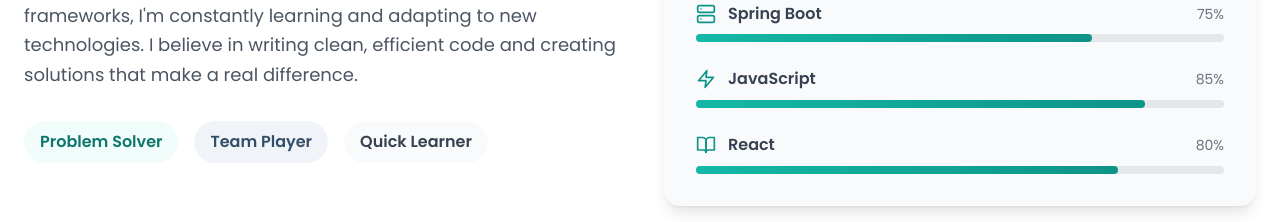
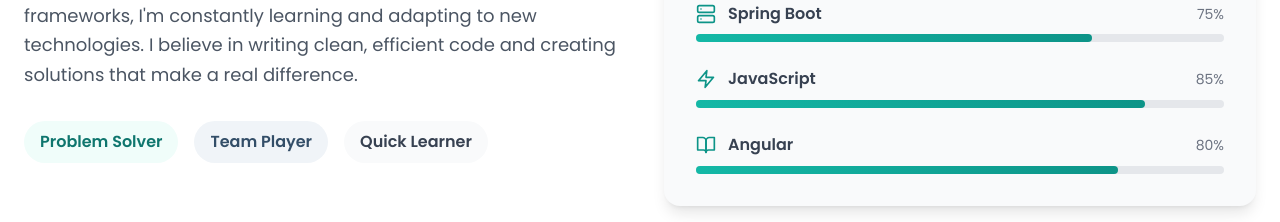
Before and after one commit to HariKumarSiriki/portfolio, a React (Vite) app: page / in a window 1280 px wide. Shown: the part 1164-1386 px from the top of the page. Built offline with nearby package versions, Linux system fonts and the light colour scheme.

Commit message:
Update About.tsx

```diff
--- a/src/components/About.tsx
+++ b/src/components/About.tsx
@@ -8,7 +8,7 @@ const About = () => {
     { name: 'SQL', icon: <Database className="w-5 h-5" />, level: 80 },
     { name: 'Spring Boot', icon: <Server className="w-5 h-5" />, level: 75 },
     { name: 'JavaScript', icon: <Zap className="w-5 h-5" />, level: 85 },
-    { name: 'React', icon: <BookOpen className="w-5 h-5" />, level: 80 },
+    { name: 'Angular', icon: <BookOpen className="w-5 h-5" />, level: 80 },
   ];
 
   return (
```
